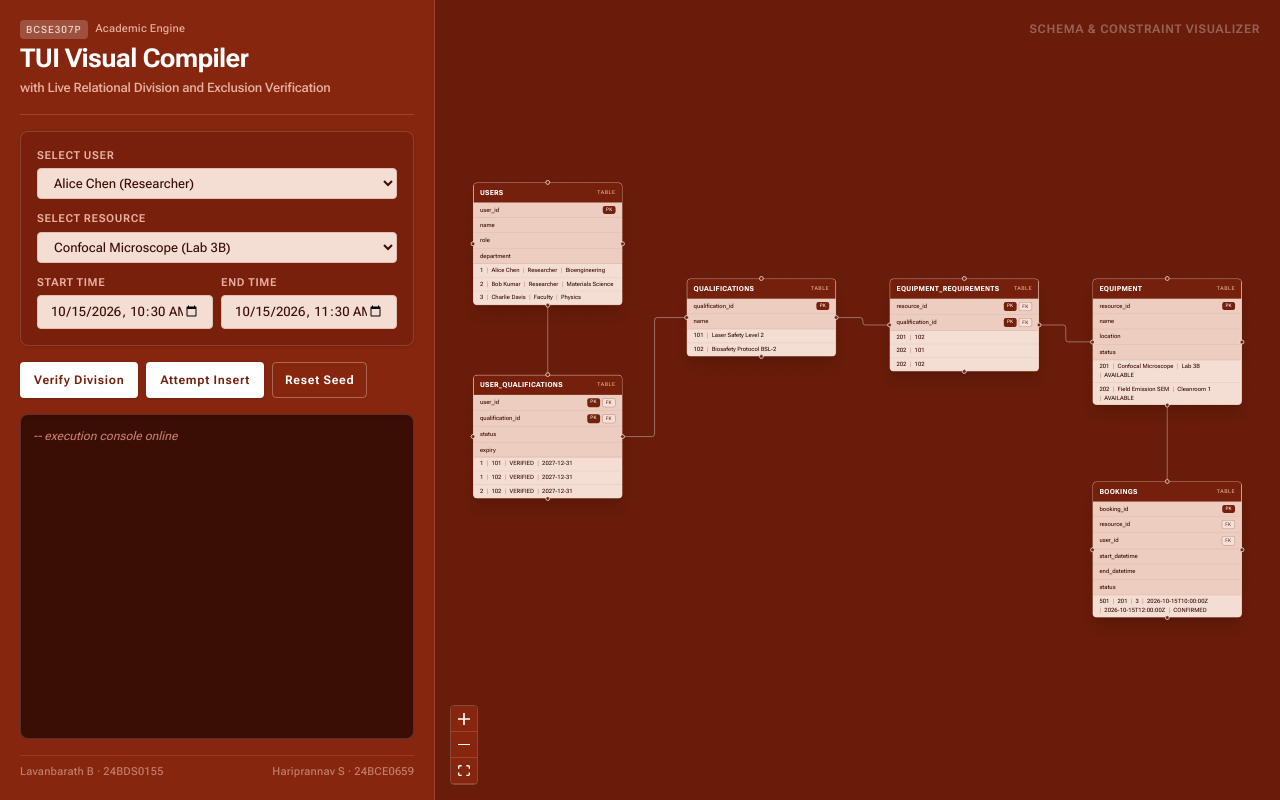
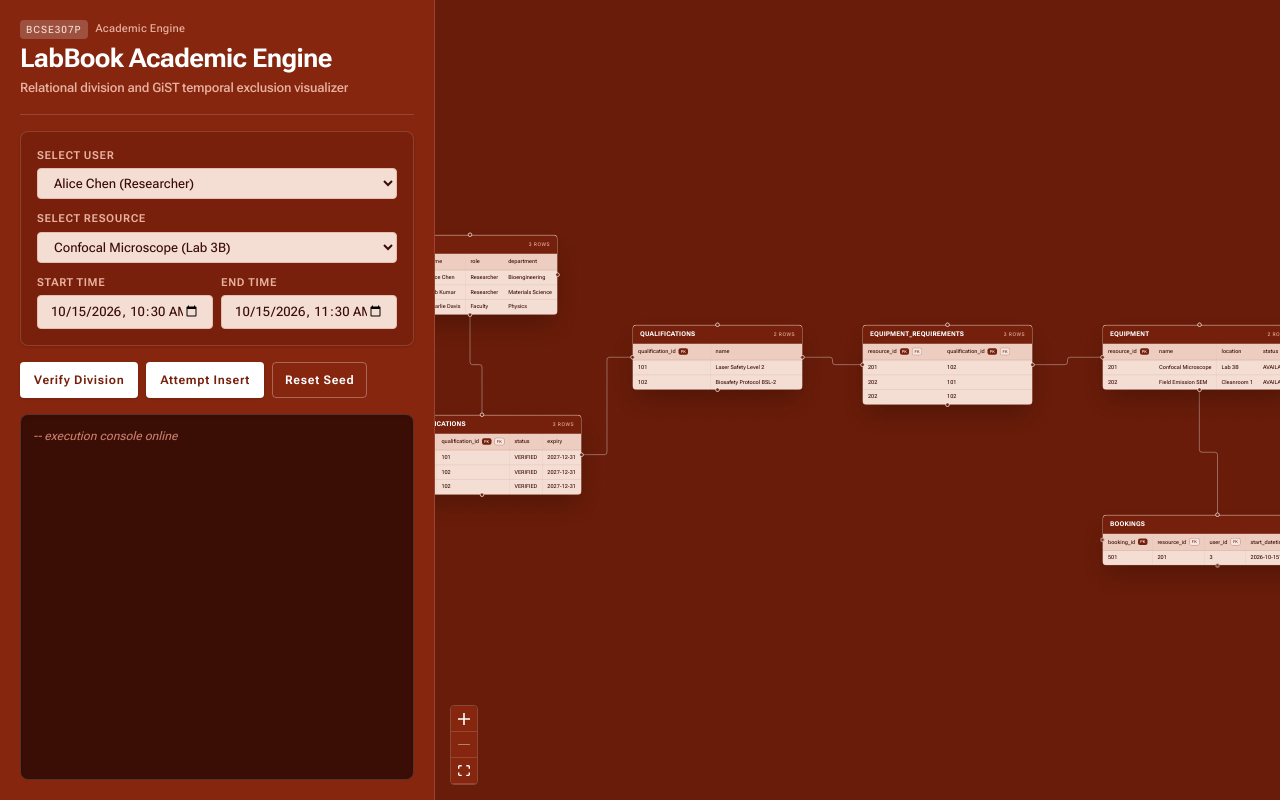
Before and after one commit to lavan8t/labbook, a Next.js app: page / in a window 1280 px wide. Built offline with nearby package versions, Linux system fonts and the light colour scheme.

Commit message:
fix: format TableNode into proper single-line tabular grid and restore original engine title

```diff
--- a/app/page.tsx
+++ b/app/page.tsx
@@ -12,7 +12,10 @@ import "@xyflow/react/dist/style.css";
 
 import TableNode, { type TableNodeData } from "@/components/TableNode";
 import { initialDb, type Booking, type DbState } from "@/data/schema";
-import { checkRangeConflict, evaluateQualificationDivision } from "@/lib/dbEngine";
+import {
+  checkRangeConflict,
+  evaluateQualificationDivision,
+} from "@/lib/dbEngine";
 import {
   EDGE_CLASSES,
   revealConsoleLines,
@@ -43,7 +46,7 @@ export default function Page() {
       id: string,
       x: number,
       y: number,
-      data: TableNodeData
+      data: TableNodeData,
     ): Node => ({ id, type: "table", position: { x, y }, data });
 
     return [
@@ -68,13 +71,13 @@ export default function Page() {
         ],
         rows: db.user_qualifications.map((u) => ({ ...u })),
       }),
-      mk("qualifications", 400, 180, {
+      mk("qualifications", 500, 180, {
         tableName: "qualifications",
         columns: [{ name: "qualification_id", pk: true }, { name: "name" }],
         rows: db.qualifications.map((q) => ({ ...q })),
         rowAttr: (r) => ({ "data-qualification-id": r.qualification_id }),
       }),
-      mk("equipment_requirements", 780, 180, {
+      mk("equipment_requirements", 960, 180, {
         tableName: "equipment_requirements",
         columns: [
           { name: "resource_id", pk: true, fk: true },
@@ -82,7 +85,7 @@ export default function Page() {
         ],
         rows: db.equipment_requirements.map((r) => ({ ...r })),
       }),
-      mk("equipment", 1160, 180, {
+      mk("equipment", 1440, 180, {
         tableName: "equipment",
         columns: [
           { name: "resource_id", pk: true },
@@ -93,7 +96,7 @@ export default function Page() {
         rows: db.equipment.map((e) => ({ ...e })),
         rowAttr: (r) => ({ "data-resource-id": r.resource_id }),
       }),
-      mk("bookings", 1160, 560, {
+      mk("bookings", 1440, 560, {
         tableName: "bookings",
         columns: [
           { name: "booking_id", pk: true },
@@ -111,13 +114,58 @@ export default function Page() {
 
   const edges: Edge[] = useMemo(
     () => [
-      { id: "e1", source: "users", sourceHandle: "b-source", target: "user_qualifications", targetHandle: "t-target", type: "smoothstep", style: EDGE_STYLE, className: EDGE_CLASSES.usersToUq },
-      { id: "e2", source: "user_qualifications", sourceHandle: "r-source", target: "qualifications", targetHandle: "l-target", type: "smoothstep", style: EDGE_STYLE, className: EDGE_CLASSES.uqToQualifications },
-      { id: "e3", source: "equipment", sourceHandle: "l-source", target: "equipment_requirements", targetHandle: "r-target", type: "smoothstep", style: EDGE_STYLE, className: EDGE_CLASSES.equipmentToReqs },
-      { id: "e4", source: "equipment_requirements", sourceHandle: "l-source", target: "qualifications", targetHandle: "r-target", type: "smoothstep", style: EDGE_STYLE, className: EDGE_CLASSES.reqsToQualifications },
-      { id: "e5", source: "equipment", sourceHandle: "b-source", target: "bookings", targetHandle: "t-target", type: "smoothstep", style: EDGE_STYLE, className: EDGE_CLASSES.equipmentToBookings },
+      {
+        id: "e1",
+        source: "users",
+        sourceHandle: "b-source",
+        target: "user_qualifications",
+        targetHandle: "t-target",
+        type: "smoothstep",
+        style: EDGE_STYLE,
+        className: EDGE_CLASSES.usersToUq,
+      },
+      {
+        id: "e2",
+        source: "user_qualifications",
+        sourceHandle: "r-source",
+        target: "qualifications",
+        targetHandle: "l-target",
+        type: "smoothstep",
+        style: EDGE_STYLE,
+        className: EDGE_CLASSES.uqToQualifications,
+      },
+      {
+        id: "e3",
+        source: "equipment",
+        sourceHandle: "l-source",
+        target: "equipment_requirements",
+        targetHandle: "r-target",
+        type: "smoothstep",
+        style: EDGE_STYLE,
+        className: EDGE_CLASSES.equipmentToReqs,
+      },
+      {
+        id: "e4",
+        source: "equipment_requirements",
+        sourceHandle: "l-source",
+        target: "qualifications",
+        targetHandle: "r-target",
+        type: "smoothstep",
+        style: EDGE_STYLE,
+        className: EDGE_CLASSES.reqsToQualifications,
+      },
+      {
+        id: "e5",
+        source: "equipment",
+        sourceHandle: "b-source",
+        target: "bookings",
+        targetHandle: "t-target",
+        type: "smoothstep",
+        style: EDGE_STYLE,
+        className: EDGE_CLASSES.equipmentToBookings,
+      },
     ],
-    []
+    [],
   );
 
   function pushLogs(lines: string[]) {
@@ -144,7 +192,7 @@ export default function Page() {
         userId,
         passed: divisionOk,
         missingQualificationIds: res.missingQualificationIds,
-      })
+      }),
     );
   }
 
@@ -173,7 +221,11 @@ export default function Page() {
         `STATUS: 403 Forbidden -- missing credentials: [${division.missingQualificationIds.join(", ")}]`,
       ]);
       requestAnimationFrame(() =>
-        runDivisionAnimation({ userId, passed: false, missingQualificationIds: division.missingQualificationIds })
+        runDivisionAnimation({
+          userId,
+          passed: false,
+          missingQualificationIds: division.missingQualificationIds,
+        }),
       );
       return;
     }
@@ -195,7 +247,10 @@ export default function Page() {
       `STATUS: 200 OK -- inserted booking_id ${newId}`,
     ]);
     requestAnimationFrame(() =>
-      setTimeout(() => runInsertAnimation({ conflict: false, newBookingId: newId }), 50)
+      setTimeout(
+        () => runInsertAnimation({ conflict: false, newBookingId: newId }),
+        50,
+      ),
     );
   }
 
@@ -221,13 +276,15 @@ export default function Page() {
             <span className="rounded bg-white/20 px-1.5 py-0.5 text-[10px] font-mono font-bold tracking-widest text-[#f3dfd6]">
               BCSE307P
             </span>
-            <span className="text-[11px] font-var-meta text-[#e8b09f]">Academic Engine</span>
+            <span className="text-[11px] font-var-meta text-[#e8b09f]">
+              Academic Engine
+            </span>
           </div>
           <h1 className="text-[26px] font-var-heading tracking-tight text-white leading-tight">
-            TUI Visual Compiler
+            LabBook Academic Engine
           </h1>
           <p className="mt-1 text-[13px] font-var-subheading text-[#e8b09f]">
-            with Live Relational Division and Exclusion Verification
+            Relational division and GiST temporal exclusion visualizer
           </p>
         </div>
 
@@ -236,9 +293,15 @@ export default function Page() {
             <label className="font-var-label text-[11px] uppercase text-[#e8b09f] block mb-1">
               Select User
             </label>
-            <select className={inputCls} value={userId} onChange={(e) => setUserId(Number(e.target.value))}>
+            <select
+              className={inputCls}
+              value={userId}
+              onChange={(e) => setUserId(Number(e.target.value))}
+            >
               {db.users.map((u) => (
-                <option key={u.user_id} value={u.user_id}>{u.name} ({u.role})</option>
+                <option key={u.user_id} value={u.user_id}>
+                  {u.name} ({u.role})
+                </option>
               ))}
             </select>
           </div>
@@ -247,9 +310,15 @@ export default function Page() {
             <label className="font-var-label text-[11px] uppercase text-[#e8b09f] block mb-1">
               Select Resource
             </label>
-            <select className={inputCls} value={resourceId} onChange={(e) => setResourceId(Number(e.target.value))}>
+            <select
+              className={inputCls}
+              value={resourceId}
+              onChange={(e) => setResourceId(Number(e.target.value))}
+            >
               {db.equipment.map((e) => (
-                <option key={e.resource_id} value={e.resource_id}>{e.name} ({e.location})</option>
+                <option key={e.resource_id} value={e.resource_id}>
+                  {e.name} ({e.location})
+                </option>
               ))}
             </select>
           </div>
@@ -259,48 +328,65 @@ export default function Page() {
               <label className="font-var-label text-[11px] uppercase text-[#e8b09f] block mb-1">
                 Start Time
               </label>
-              <input type="datetime-local" className={inputCls} value={start} onChange={(e) => setStart(e.target.value)} />
+              <input
+                type="datetime-local"
+                className={inputCls}
+                value={start}
+                onChange={(e) => setStart(e.target.value)}
+              />
             </div>
             <div>
               <label className="font-var-label text-[11px] uppercase text-[#e8b09f] block mb-1">
                 End Time
               </label>
-              <input type="datetime-local" className={inputCls} value={end} onChange={(e) => setEnd(e.target.value)} />
+              <input
+                type="datetime-local"
+                className={inputCls}
+                value={end}
+                onChange={(e) => setEnd(e.target.value)}
+              />
             </div>
           </div>
         </div>
 
         <div className="flex flex-wrap gap-2">
-          <button className={btnPrimary} onClick={handleDivision}>Verify Division</button>
-          <button className={btnPrimary} onClick={handleInsert}>Attempt Insert</button>
-          <button className={btnSecondary} onClick={handleReset}>Reset Seed</button>
+          <button className={btnPrimary} onClick={handleDivision}>
+            Verify Division
+          </button>
+          <button className={btnPrimary} onClick={handleInsert}>
+            Attempt Insert
+          </button>
+          <button className={btnSecondary} onClick={handleReset}>
+            Reset Seed
+          </button>
         </div>
 
         <div
           ref={consoleRef}
           className="min-h-[220px] flex-1 overflow-y-auto rounded-lg border border-white/15 bg-[#3a0d05] p-3 font-mono text-[12px] leading-relaxed text-[#f4ded4] shadow-inner"
         >
-          {logs.length === 0 && <div className="text-[#c57d6b] italic">-- execution console online</div>}
+          {logs.length === 0 && (
+            <div className="text-[#c57d6b] italic">
+              -- execution console online
+            </div>
+          )}
           {logs.map((line, i) => (
-            <div key={i} className="whitespace-pre-wrap">{line}</div>
+            <div key={i} className="whitespace-pre-wrap">
+              {line}
+            </div>
           ))}
-        </div>
-
-        <div className="border-t border-white/10 pt-2 flex items-center justify-between text-[11px] font-var-meta text-[#c57d6b]">
-          <span>Lavanbarath B · 24BDS0155</span>
-          <span>Hariprannav S · 24BCE0659</span>
         </div>
       </div>
 
       {/* Main visual canvas */}
       <div className="h-full flex-1 relative bg-[#681c09]">
-        <div className="absolute top-4 right-5 z-10 pointer-events-none select-none text-right opacity-30">
-          <div className="font-var-label text-[12px] uppercase tracking-widest text-white mt-1">
-            Schema & Constraint Visualizer
-          </div>
-        </div>
-
-        <ReactFlow nodes={nodes} edges={edges} nodeTypes={nodeTypes} fitView proOptions={{ hideAttribution: true }}>
+        <ReactFlow
+          nodes={nodes}
+          edges={edges}
+          nodeTypes={nodeTypes}
+          fitView
+          proOptions={{ hideAttribution: true }}
+        >
           <Background gap={24} size={1.5} color="rgba(255, 255, 255, 0.08)" />
           <Controls showInteractive={false} />
         </ReactFlow>
--- a/src/components/TableNode.tsx
+++ b/src/components/TableNode.tsx
@@ -25,53 +25,78 @@ export default function TableNode({ data }: NodeProps<Node<TableNodeData>>) {
   return (
     <div
       data-table={data.tableName}
-      className="w-[280px] rounded-lg border border-[rgba(255,255,255,0.18)] bg-[#e4beae] text-[13px] shadow-xl overflow-hidden transition-all duration-200"
+      className="min-w-[340px] max-w-[460px] rounded-lg border border-[rgba(255,255,255,0.22)] bg-[#e4beae] text-[13px] shadow-2xl overflow-hidden"
       style={{ borderWidth: 1 }}
     >
-      <div className="border-b border-[#75200c]/20 bg-[#75200c] px-3 py-2 text-[13px] font-var-table-title uppercase text-white flex items-center justify-between">
-        <span>{data.tableName}</span>
-        <span className="font-mono text-[10px] tracking-widest text-[#e8b09f] font-normal">TABLE</span>
+      {/* Table Header */}
+      <div className="border-b border-[#75200c]/25 bg-[#75200c] px-3.5 py-2 text-[13px] font-var-table-title uppercase text-white flex items-center justify-between">
+        <span className="tracking-wide">{data.tableName}</span>
+        <span className="font-mono text-[10px] tracking-widest text-[#e8b09f] font-normal">
+          {data.rows.length} {data.rows.length === 1 ? "ROW" : "ROWS"}
+        </span>
       </div>
 
-      <div className="divide-y divide-[#75200c]/10 bg-[#eccdc0]">
+      {/* Structured Table */}
+      <div className="overflow-x-auto">
+        <table className="w-full border-collapse text-left">
+          {/* Column attributes header */}
+          <thead>
+            <tr className="border-b border-[#75200c]/20 bg-[#eccdc0]">
               {data.columns.map((c) => (
-          <div key={c.name} className="flex items-center justify-between px-3 py-1.5 font-var-body">
-            <span className="font-mono text-[11px] font-semibold text-[#3a0d05]">{c.name}</span>
-            <span className="flex gap-1">
+                <th
+                  key={c.name}
+                  className="px-2.5 py-2 font-mono text-[11px] font-bold text-[#3a0d05] whitespace-nowrap"
+                >
+                  <div className="flex items-center gap-1.5">
+                    <span>{c.name}</span>
                     {c.pk && (
-                <span className="rounded bg-[#75200c] px-1.5 py-[1px] text-[9px] font-bold text-white tracking-wider">
+                      <span className="rounded bg-[#75200c] px-1 py-[0.5px] text-[8px] font-bold text-white tracking-wider">
                         PK
                       </span>
                     )}
                     {c.fk && (
-                <span className="rounded border border-[#75200c]/40 bg-white/40 px-1.5 py-[1px] text-[9px] font-bold text-[#75200c] tracking-wider">
+                      <span className="rounded border border-[#75200c]/40 bg-white/50 px-1 py-[0.5px] text-[8px] font-bold text-[#75200c] tracking-wider">
                         FK
                       </span>
                     )}
-            </span>
                   </div>
+                </th>
               ))}
-      </div>
+            </tr>
+          </thead>
 
-      <div className="border-t border-[#75200c]/20 bg-[#f4ded4] divide-y divide-[#75200c]/10 max-h-[180px] overflow-y-auto">
-        {data.rows.length === 0 && (
-          <div className="px-3 py-2 text-[12px] italic text-[#6e2718]">0 rows</div>
-        )}
-        {data.rows.map((row, i) => (
-          <div
+          {/* Table Data Rows */}
+          <tbody className="divide-y divide-[#75200c]/10 bg-[#f4ded4]">
+            {data.rows.length === 0 ? (
+              <tr>
+                <td
+                  colSpan={data.columns.length}
+                  className="px-3 py-2 text-[12px] italic text-[#6e2718] text-center"
+                >
+                  0 rows
+                </td>
+              </tr>
+            ) : (
+              data.rows.map((row, i) => (
+                <tr
                   key={i}
                   {...(attrOf ? (attrOf(row) as object) : {})}
-            className="flex flex-wrap gap-x-1.5 px-3 py-1 font-mono text-[11px] text-[#3a0d05] transition-colors"
+                  className="transition-colors hover:bg-white/30"
                   style={{ outline: "1px solid transparent", outlineOffset: -1 }}
                 >
-            {Object.values(row).map((val, idx) => (
-              <span key={idx}>
-                {idx > 0 && <span className="text-[#75200c]/40 mr-1.5">|</span>}
-                <span>{String(val)}</span>
-              </span>
+                  {data.columns.map((c) => (
+                    <td
+                      key={c.name}
+                      className="px-2.5 py-1.5 font-mono text-[11px] text-[#3a0d05] whitespace-nowrap"
+                    >
+                      {String(row[c.name] ?? "NULL")}
+                    </td>
                   ))}
-          </div>
-        ))}
+                </tr>
+              ))
+            )}
+          </tbody>
+        </table>
       </div>
 
       {/* Left */}
```
Lines whose indentation alone changed are shown as unchanged.
